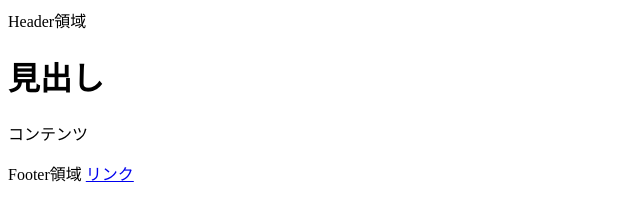
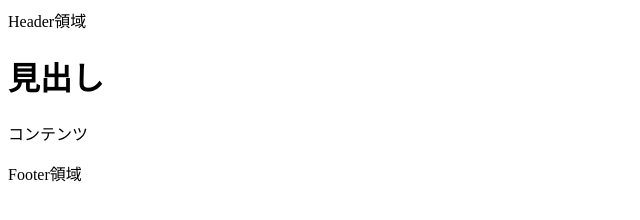
Before and after one commit to nagisayoshikawa/test.github.io, a plain HTML site: page registar.html in a window 1280 px wide. Shown: the full height of the page, 0-640 px from the left. Drawn offline with Linux system fonts and the light colour scheme.

Commit message:
Update registar.html

```diff
--- a/registar.html
+++ b/registar.html
@@ -12,7 +12,6 @@
   </div>
   <div class="footer">
     <span>Footer領域</span>
-    <a href="#">リンク</a>
   </div>
 </body>
 </html>
```
